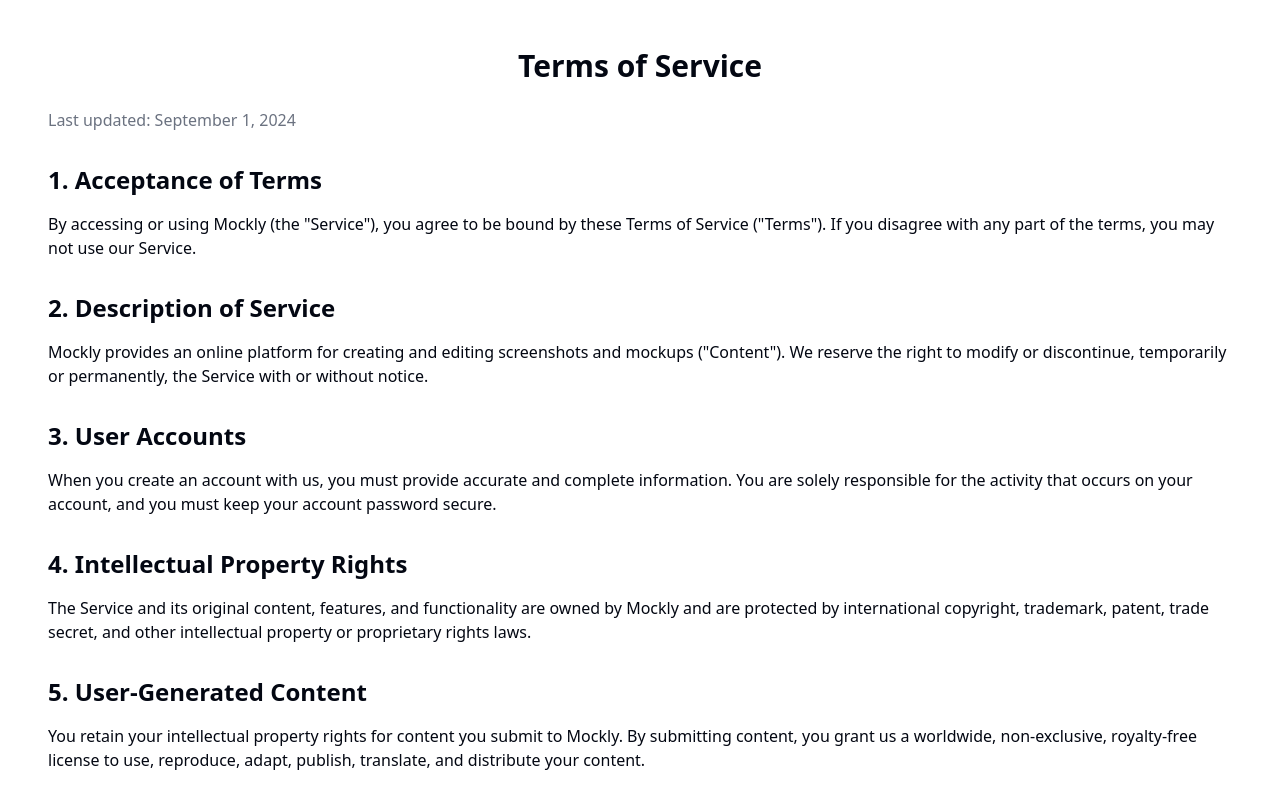
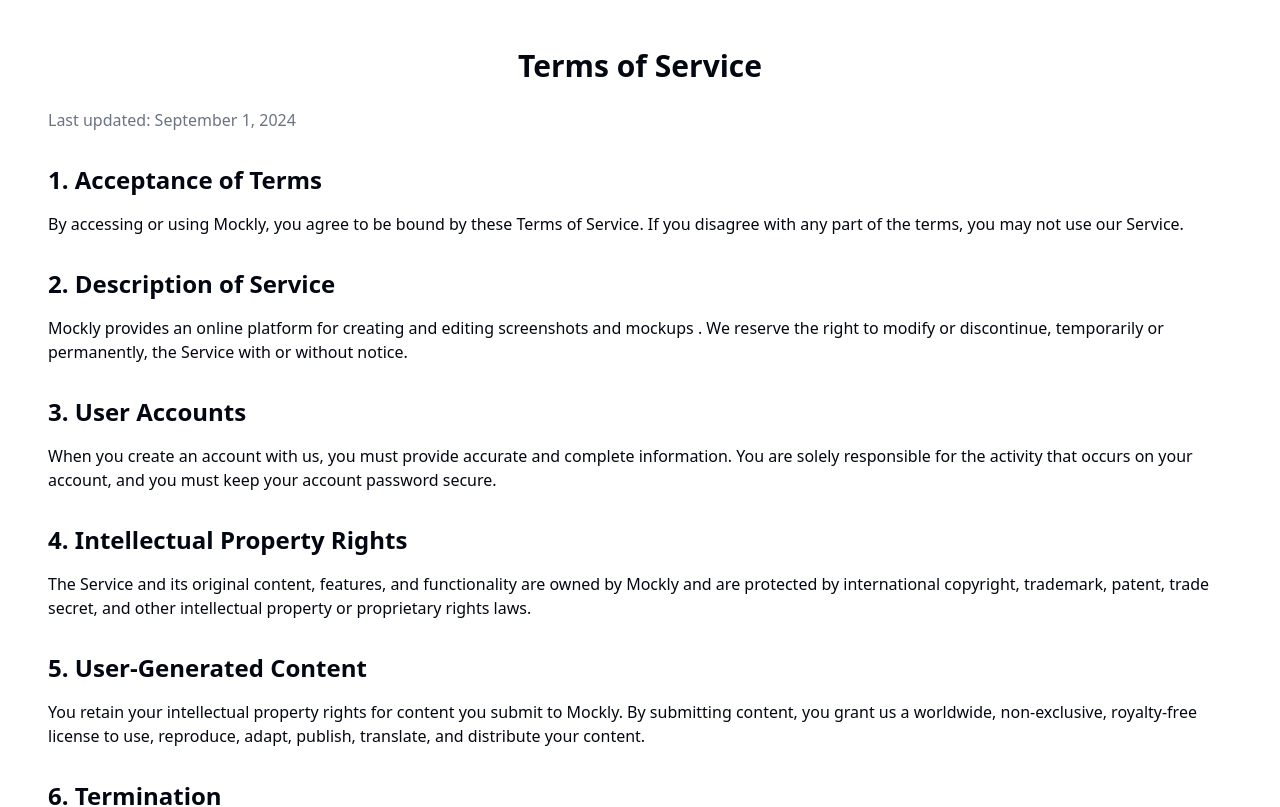
Before and after one commit to suryanshsingh2001/mockly, a Next.js app: page /terms in a window 1280 px wide. Shown: the top 807 px of the page. Built offline with nearby package versions, Linux system fonts and the light colour scheme.

Commit message:
(Fix) Deployment Issue

```diff
--- a/app/(public)/terms/page.tsx
+++ b/app/(public)/terms/page.tsx
@@ -13,12 +13,12 @@ export default function TermsOfService() {
 
           <h2 className="text-2xl font-semibold mt-8 mb-4">1. Acceptance of Terms</h2>
           <p>
-            By accessing or using Mockly (the "Service"), you agree to be bound by these Terms of Service ("Terms"). If you disagree with any part of the terms, you may not use our Service.
+            By accessing or using Mockly, you agree to be bound by these Terms of Service. If you disagree with any part of the terms, you may not use our Service.
           </p>
 
           <h2 className="text-2xl font-semibold mt-8 mb-4">2. Description of Service</h2>
           <p>
-            Mockly provides an online platform for creating and editing screenshots and mockups ("Content"). We reserve the right to modify or discontinue, temporarily or permanently, the Service with or without notice.
+            Mockly provides an online platform for creating and editing screenshots and mockups . We reserve the right to modify or discontinue, temporarily or permanently, the Service with or without notice.
           </p>
 
           <h2 className="text-2xl font-semibold mt-8 mb-4">3. User Accounts</h2>
```
